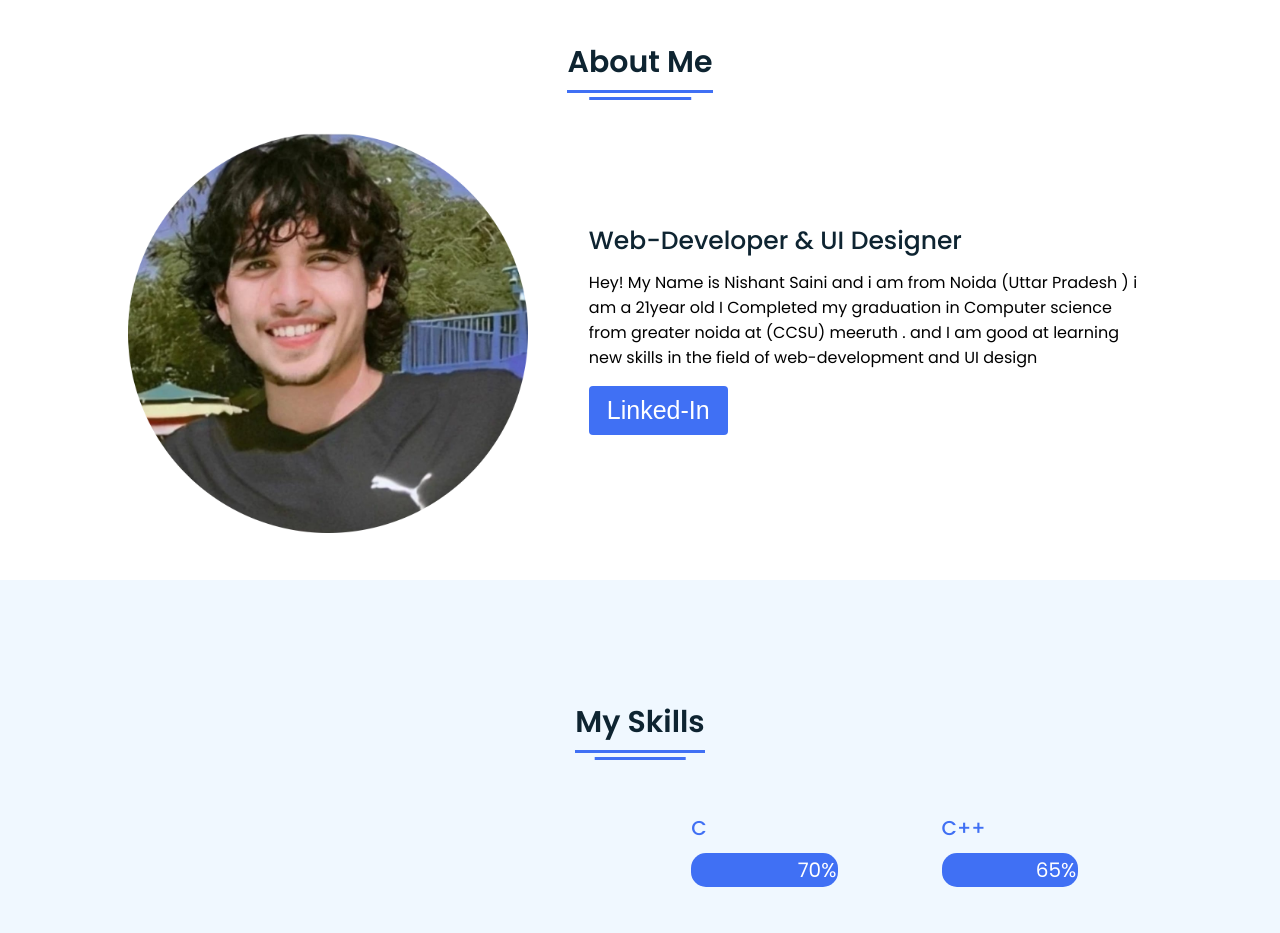
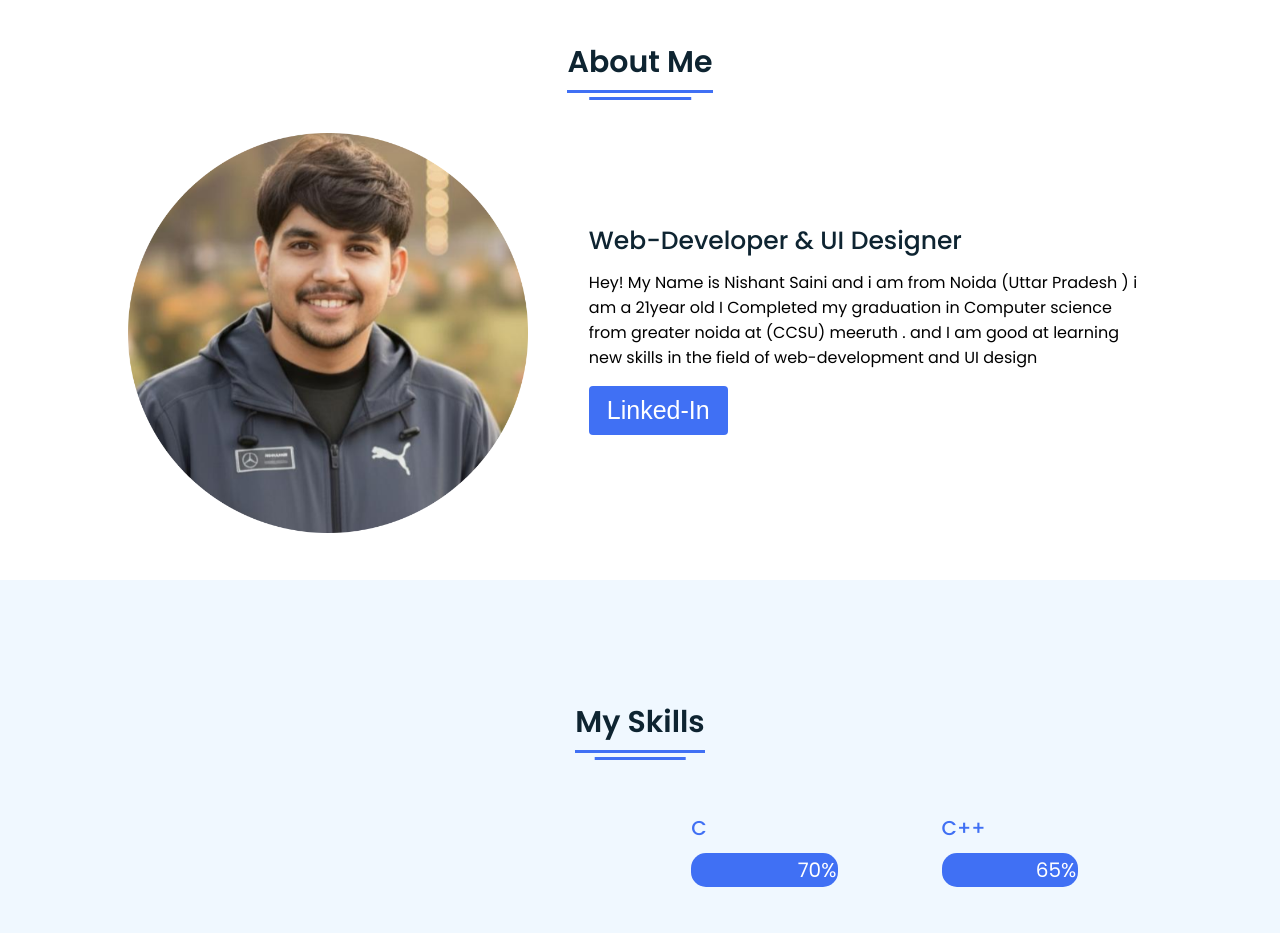
Before and after one commit to nishantsaini9865/nishantsaini9865.github.io, a plain HTML site: page index.html in a window 1280 px wide. Shown: the part 840-1773 px from the top of the page. Drawn offline with Linux system fonts and the light colour scheme; a script that the page names is missing.

Commit message:
Update index.html

```diff
--- a/index.html
+++ b/index.html
@@ -117,7 +117,7 @@
     <div class="title"><span>About Me</span></div>
   <div class="about-details">
     <div class="left">
-      <img src="nishant saini dp-modified.png"">
+      <img src="nishantsainidp-modified.png"">
     </div>
     <div class="right">
       <div class="topic">Web-Developer &amp; UI Designer</div>
```
